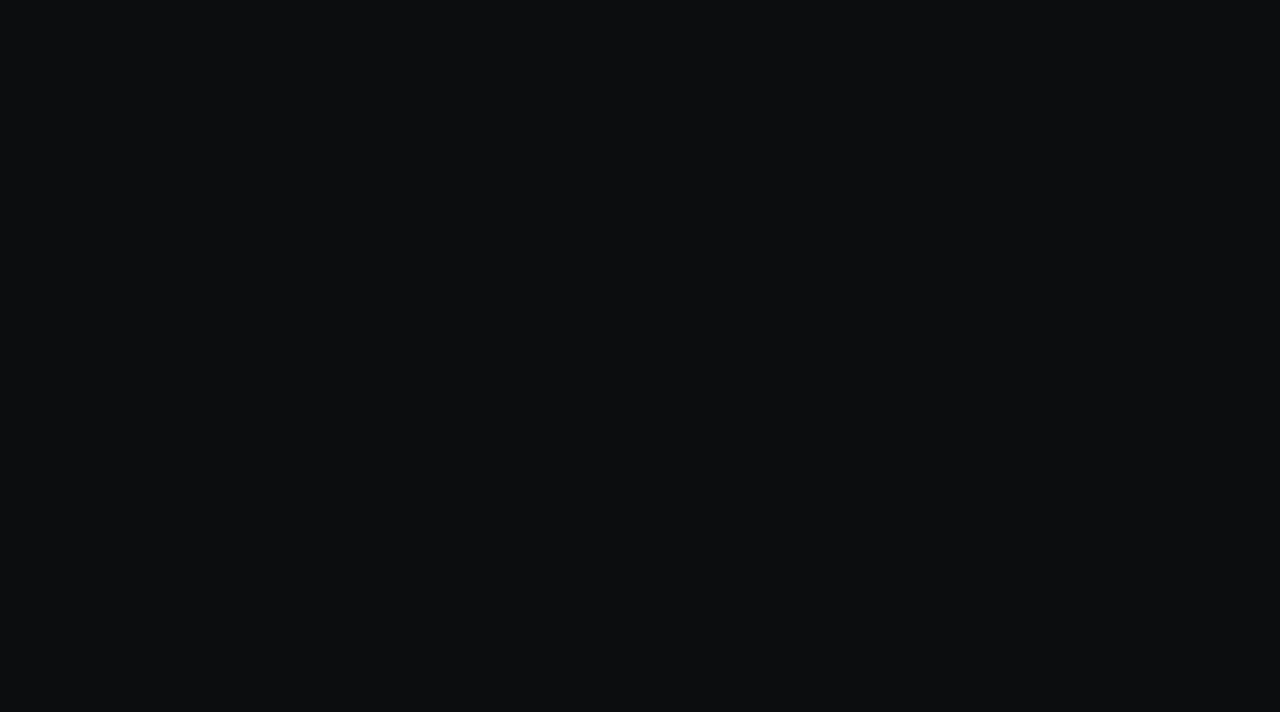
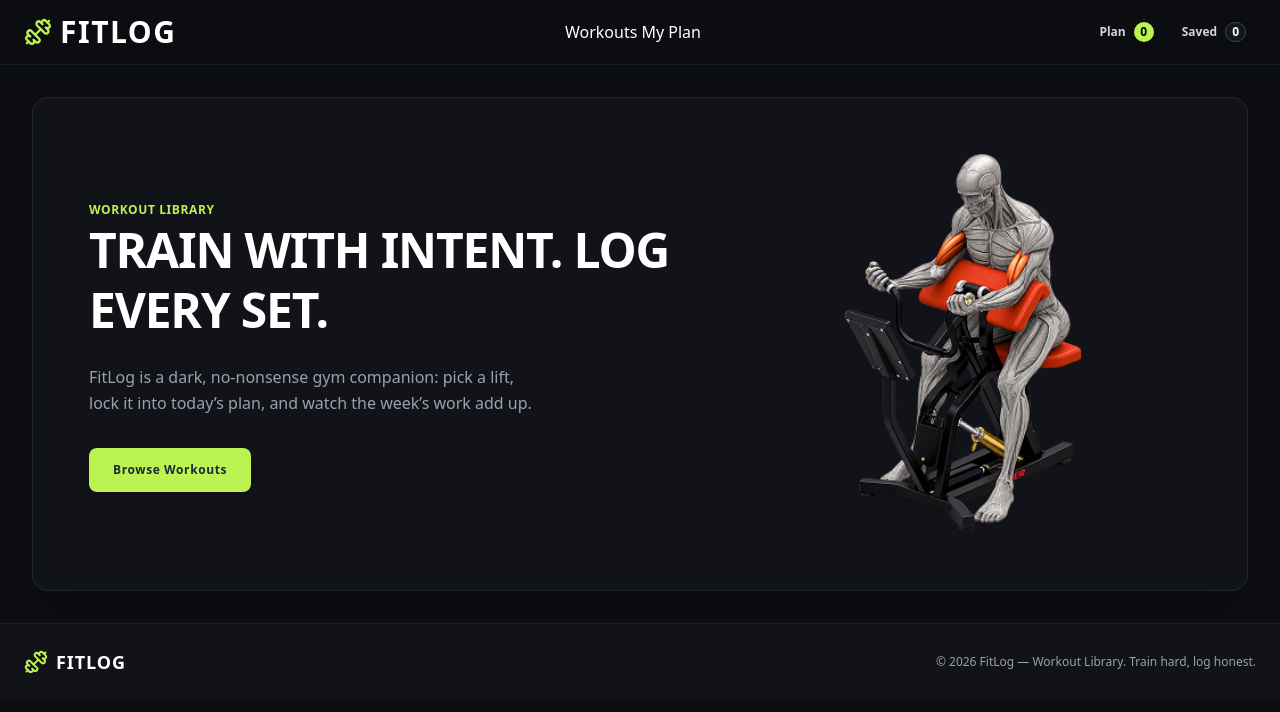
Before and after one commit to mosharofrumy/fitlog-workout-library, a Next.js app: page / in a window 1280 px wide. Shown: the top 712 px of the page. Built offline with nearby package versions, Linux system fonts and the light colour scheme.

Commit message:
Add Navbar, Hero banner and Footer

```diff
--- a/src/app/layout.tsx
+++ b/src/app/layout.tsx
@@ -1,6 +1,9 @@
 import type { Metadata } from "next";
 import { Geist, Geist_Mono } from "next/font/google";
 import "./globals.css";
+import Navbar from "@/components/shared/Navbar";
+import Footer from "@/components/shared/Footer";
+
 
 
 const geistSans = Geist({
@@ -25,7 +28,11 @@ export default function RootLayout({ children }: LayoutProps<"/">) {
       lang="en" data-theme="dark"
       className={`${geistSans.variable} ${geistMono.variable} h-full antialiased`}
     >
-      <body className="min-h-full flex flex-col bg-[#0c0d10]">{children}</body>
+      <body className="min-h-full flex flex-col bg-[#0c0d10]">
+        <Navbar/>
+        {children}
+        <Footer/>
+        </body>
     </html>
   );
 }
--- a/src/app/page.tsx
+++ b/src/app/page.tsx
@@ -1,10 +1,9 @@
-
+import Hero from "@/components/homepage/Hero";
 
 export default function Home() {
   return (
-    <>
-
-
-    </>
+    <main>
+      <Hero />
+    </main>
   );
 }
--- /dev/null
+++ b/src/components/homepage/Hero.tsx
@@ -0,0 +1,67 @@
+"use client";
+
+import Image from "next/image";
+import Link from "next/link";
+import { MouseEvent } from "react";
+
+export default function Hero() {
+  const handleScroll = (e: MouseEvent<HTMLAnchorElement>) => {
+    e.preventDefault();
+    const workoutsElement = document.getElementById("workouts-section");
+
+    if (workoutsElement) {
+      workoutsElement.scrollIntoView({ behavior: "smooth" });
+    } else {
+      window.scrollTo({
+        top: 600,
+        behavior: "smooth",
+      });
+    }
+  };
+
+  return (
+    <section className="mx-auto my-8 max-w-7xl px-4 sm:px-6 lg:px-8">
+      <div className="flex flex-col items-center justify-between gap-8 rounded-2xl border border-gray-800/80 bg-[#121318] p-8 shadow-2xl md:flex-row md:p-12 lg:p-14">
+        <div className="w-full max-w-2xl space-y-6">
+          <span className="text-xs font-bold uppercase tracking-wider text-lime-300">
+            WORKOUT LIBRARY
+          </span>
+
+          <h1 className="font-heading text-2xl font-black uppercase leading-tight tracking-tight text-white sm:text-4xl lg:text-5xl">
+            <span className="block whitespace-nowrap">
+              TRAIN WITH INTENT. LOG
+            </span>
+            <span className="block">EVERY SET.</span>
+          </h1>
+
+          <p className="max-w-md text-sm font-normal leading-relaxed text-gray-400 md:text-base">
+            FitLog is a dark, no-nonsense gym companion: pick a lift, lock it
+            into today’s plan, and watch the week’s work add up.
+          </p>
+
+          <div className="pt-2">
+            <Link
+              href="#workouts-section"
+              onClick={handleScroll}
+              className="inline-block cursor-pointer rounded-lg bg-lime-300 px-6 py-3.5 text-xs font-bold tracking-wider text-gray-800 shadow-md transition-all duration-200 hover:bg-lime-400 active:scale-95"
+            >
+              Browse Workouts
+            </Link>
+          </div>
+        </div>
+
+        <div className="relative flex h-70 w-full max-w-sm items-center justify-center sm:h-85 md:h-95 md:max-w-md">
+          <Image
+            src="/assets/banner.png"
+            alt="Gym Companion Banner"
+            fill
+            sizes="(max-width: 768px) 100vw,
+            (max-width: 1200px) 50vw, 33vw"
+            className="object-contain"
+            priority
+          />
+        </div>
+      </div>
+    </section>
+  );
+}
--- a/src/components/shared/Footer.tsx
+++ b/src/components/shared/Footer.tsx
@@ -0,0 +1,21 @@
+import { Dumbbell } from "lucide-react";
+
+export default function Footer() {
+  return (
+    <footer className="w-full bg-[#121318] border-t border-gray-800/60 py-6 px-6 text-xs text-gray-400">
+      <div className="max-w-7xl mx-auto flex flex-col md:flex-row items-center justify-between gap-4">
+        <div className="flex items-center gap-2">
+          <Dumbbell className="h-6 w-6 text-lime-300" />
+          <span className="font-heading text-lg font-bold uppercase tracking-wider text-white">
+            FITLOG
+          </span>
+        </div>
+
+        <div className="text-gray-400 text-xs font-normal">
+          © {new Date().getFullYear()} FitLog — Workout Library. Train hard, log
+          honest.
+        </div>
+      </div>
+    </footer>
+  );
+}
--- a/src/components/shared/Navbar.tsx
+++ b/src/components/shared/Navbar.tsx
@@ -0,0 +1,70 @@
+import Link from "next/link";
+import { Dumbbell, Menu } from "lucide-react";
+
+export default function Navbar() {
+  return (
+    <nav className="sticky top-0 z-50 border-b border-gray-800/60 bg-[#0c0d10] px-3 py-3 text-white sm:px-6">
+      <div className="mx-auto flex h-10 max-w-7xl items-center justify-between">
+        <div className="flex items-center gap-1.5 sm:gap-3">
+          <div className="dropdown lg:hidden">
+            <button
+              type="button"
+              tabIndex={0}
+              className="btn btn-ghost btn-square text-white hover:bg-gray-800 focus:outline-none"
+              aria-label="Toggle menu"
+            >
+              <Menu className="h-5 w-5 sm:h-6 sm:w-6" />
+            </button>
+            <ul
+              tabIndex={0}
+              className="menu dropdown-content z-1 mt-3 w-48 rounded-box border border-gray-800 bg-[#12141a] p-2 shadow-lg sm:w-52"
+            >
+              <li>
+                <Link href="/">Workouts</Link>
+              </li>
+              <li>
+                <Link href="/my-plan">My Plan</Link>
+              </li>
+            </ul>
+          </div>
+
+          <Link href="/" className="flex items-center gap-1.5 sm:gap-2">
+            <Dumbbell className="h-6 w-6 text-lime-300 sm:h-7 sm:w-7" />
+            <span className="font-oswald text-xl font-black uppercase tracking-wider text-white sm:text-2xl md:text-3xl">
+              FITLOG
+            </span>
+          </Link>
+        </div>
+
+        <div className="hidden items-center gap-1 lg:flex">
+          <Link href="/">Workouts</Link>
+          <Link href="/my-plan" className="">
+            My Plan
+          </Link>
+        </div>
+
+        <div className="flex items-center gap-1.5 sm:gap-2">
+          <Link
+            href="/my-plan"
+            className="flex items-center gap-1.5 rounded-full px-2 py-1 text-xs font-semibold text-gray-300 transition-colors hover:bg-[#1a1d24] hover:text-white sm:gap-2 sm:px-2.5"
+          >
+            <span className="text-xs font-semibold">Plan</span>
+            <span className="flex h-5 min-w-5 items-center justify-center rounded-full bg-lime-300 px-1.5 text-xs font-bold text-black">
+              0
+            </span>
+          </Link>
+
+          <Link
+            href="/my-plan"
+            className="flex items-center gap-1.5 rounded-full px-2 py-1 text-xs font-semibold text-gray-300 transition-colors hover:bg-[#1a1d24] hover:text-white sm:gap-2 sm:px-2.5"
+          >
+            <span className="text-xs font-semibold">Saved</span>
+            <span className="flex h-5 min-w-5 items-center justify-center rounded-full border border-gray-700 bg-[#14161d] px-1.5 text-xs font-bold text-white">
+              0
+            </span>
+          </Link>
+        </div>
+      </div>
+    </nav>
+  );
+}
```
Also changed, not shown: src/components/homepage/HeroBanner.tsx (deleted).
